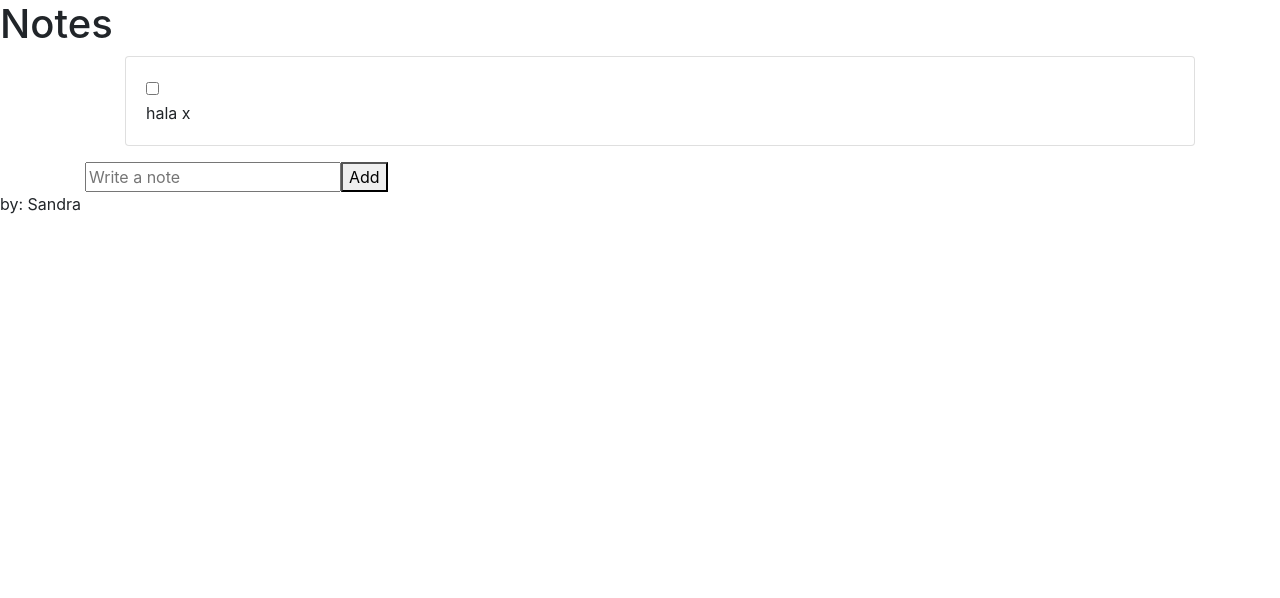
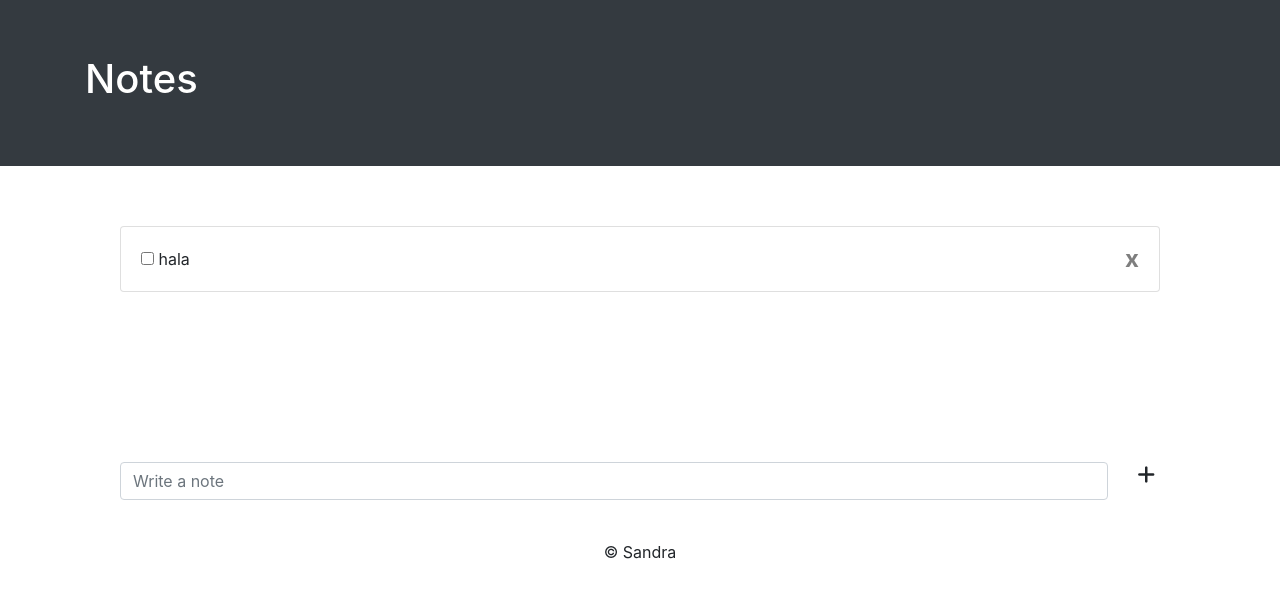
Before and after one commit to SandraGro/NotesApp, a React (Create React App) app: page / in a window 1280 px wide. Shown: the top 598 px of the page. Built offline with nearby package versions, Linux system fonts and the light colour scheme.

Commit message:
Styles header y notesContainer

```diff
--- a/package.json
+++ b/package.json
@@ -30,5 +30,8 @@
       "last 1 firefox version",
       "last 1 safari version"
     ]
+  },
+  "devDependencies": {
+    "@fortawesome/fontawesome-free": "^5.12.0"
   }
 }
--- a/public/index.html
+++ b/public/index.html
@@ -16,6 +16,8 @@
       user's mobile device or desktop. See https://developers.google.com/web/fundamentals/web-app-manifest/
     -->
     <link rel="manifest" href="%PUBLIC_URL%/manifest.json" />
+    <script src="https://kit.fontawesome.com/8c22ba12e7.js"></script>
+
     <!--
       Notice the use of %PUBLIC_URL% in the tags above.
       It will be replaced with the URL of the `public` folder during the build.
--- /dev/null
+++ b/src/components/Footer/Footer.css
@@ -0,0 +1,7 @@
+.footer{
+    padding-top: 60px;
+}
+
+.container{
+    padding: 30px;
+}
--- a/src/components/Footer/Footer.jsx
+++ b/src/components/Footer/Footer.jsx
@@ -4,8 +4,10 @@ class Footer extends Component {
 
   render() {
     return (
-      <footer>
-        <p>by: Sandra</p>
+      <footer className="footer">
+         <div className="container">
+           <p className="m-0 text-center"> &copy; Sandra</p>
+         </div>
       </footer>
     );
   }
--- /dev/null
+++ b/src/components/Header/Header.css
@@ -0,0 +1,7 @@
+.header{
+    margin-bottom: 20px;
+}
+
+.header-container{
+    height: 150px;
+}
--- a/src/components/Header/Header.jsx
+++ b/src/components/Header/Header.jsx
@@ -1,9 +1,20 @@
 import React, { Component } from "react";
+import { Navbar, Container } from "react-bootstrap";
+import "./Header.css"
+
 
 class Header extends Component {
   render() {
     return (
-      <h1>Notes</h1>
+      <>
+      <div className="header">
+        <Navbar expand="lg" bg="dark" variant="dark">
+          <Container className="header-container">
+            <Navbar.Brand href="#"><h1>Notes</h1></Navbar.Brand>
+          </Container>
+        </Navbar>
+      </div>
+      </>
     );
   }
 }
--- a/src/components/NotesContainer/Notes/Notes.css
+++ b/src/components/NotesContainer/Notes/Notes.css
@@ -1,3 +1,12 @@
 .completed {
     text-decoration: line-through;
 }
+
+
+.checkbox{
+    display: inline!important;
+}
+
+.close{
+    float: right;
+}
--- a/src/components/NotesContainer/Notes/Notes.jsx
+++ b/src/components/NotesContainer/Notes/Notes.jsx
@@ -6,13 +6,9 @@ function Notes(props) {
     const { description, removeNote, done, id, completed } = props;
     return (
         <Card className={`${completed && 'completed '}`}>
-            <Card.Body> <Form.Check onChange={() => done(id)} aria-label="option 1" /> {description}
-                <span id={props.id} onClick={() => removeNote(id)}> x</span></Card.Body>
-
+            <Card.Body> <Form.Check className="checkbox" onChange={() => done(id)} aria-label="option 1" /> {description}
+                <span id={props.id} className="close" onClick={() => removeNote(id)}> x</span></Card.Body>
         </Card>
-
-
-
     );
 }
 export default Notes;
--- /dev/null
+++ b/src/components/NotesContainer/NotesContainer.css
@@ -0,0 +1,20 @@
+.input-new-note{
+    width: 100%;
+}
+
+.plus-button{
+    cursor: pointer;
+}
+
+.notes-container.card{
+    border: 0px;
+}
+
+ul.notes-list{
+    padding: 20px 100px;
+    margin-bottom: 130px;
+}
+
+.input-container{
+    padding: 20px 60px 20px 100px;
+}
--- a/src/components/NotesContainer/NotesContainer.jsx
+++ b/src/components/NotesContainer/NotesContainer.jsx
@@ -1,5 +1,8 @@
 import React, { Component } from "react";
 import Notes from "./Notes";
+import { Card, Form, Col, Row } from "react-bootstrap";
+import "./NotesContainer.css"
+
 
 class Container extends Component {
   constructor(props) {
@@ -30,22 +33,22 @@ class Container extends Component {
       console.log(elemento_a_comparar['id'], id);
       return elemento_a_comparar['id'] !== id;
     });
-    this.setState({notes: filtered})
+    this.setState({ notes: filtered })
     console.log(filtered);
   }
 
-    done(id){
+  done(id) {
     console.log(id);
     const { notes } = this.state;
     let newNotes = [...notes];
 
-      for (let i in newNotes){
-        if(id === newNotes[i].id ){
+    for (let i in newNotes) {
+      if (id === newNotes[i].id) {
         newNotes[i].completed = !newNotes[i].completed
         console.log(newNotes[i].completed);
       }
     }
-      this.setState({notes: newNotes});
+    this.setState({ notes: newNotes });
   }
 
   handleInputChange(event) {
@@ -56,8 +59,9 @@ class Container extends Component {
 
   render() {
     return (
-      <div className="container">
-        <ul>{
+      <Card className="notes-container">
+        <Card.Body>
+          <ul className="notes-list">{
             this.state.notes.map(note => {
               return (
                 <Notes description={note.description} id={note.id} completed={note.completed} removeNote={this.removeNote} done={this.done} />
@@ -65,9 +69,18 @@ class Container extends Component {
             })
           }
           </ul>
-        <input ref={input => { this.inputRef = input }} value={this.state.currentNote} placeholder="Write a note" onChange={this.handleInputChange}></input>
-        <button onClick={this.addNote}>Add</button>
+          <div className="input-container">
+            <Row>
+              <Col lg={11}>
+                <Form.Control type="text" className="input-new-note" ref={input => { this.inputRef = input }} value={this.state.currentNote} placeholder="Write a note" onChange={this.handleInputChange} />
+              </Col>
+              <Col lg={1}>
+                <i class="fas fa-plus fa-lg plus-button" onClick={this.addNote}></i>
+              </Col>
+            </Row>
           </div>
+        </Card.Body>
+      </Card>
     );
   }
 }
```
Also changed, not shown: 1 other file (tests, documents, lock files or other folders). Lines whose indentation alone changed are shown as unchanged.
